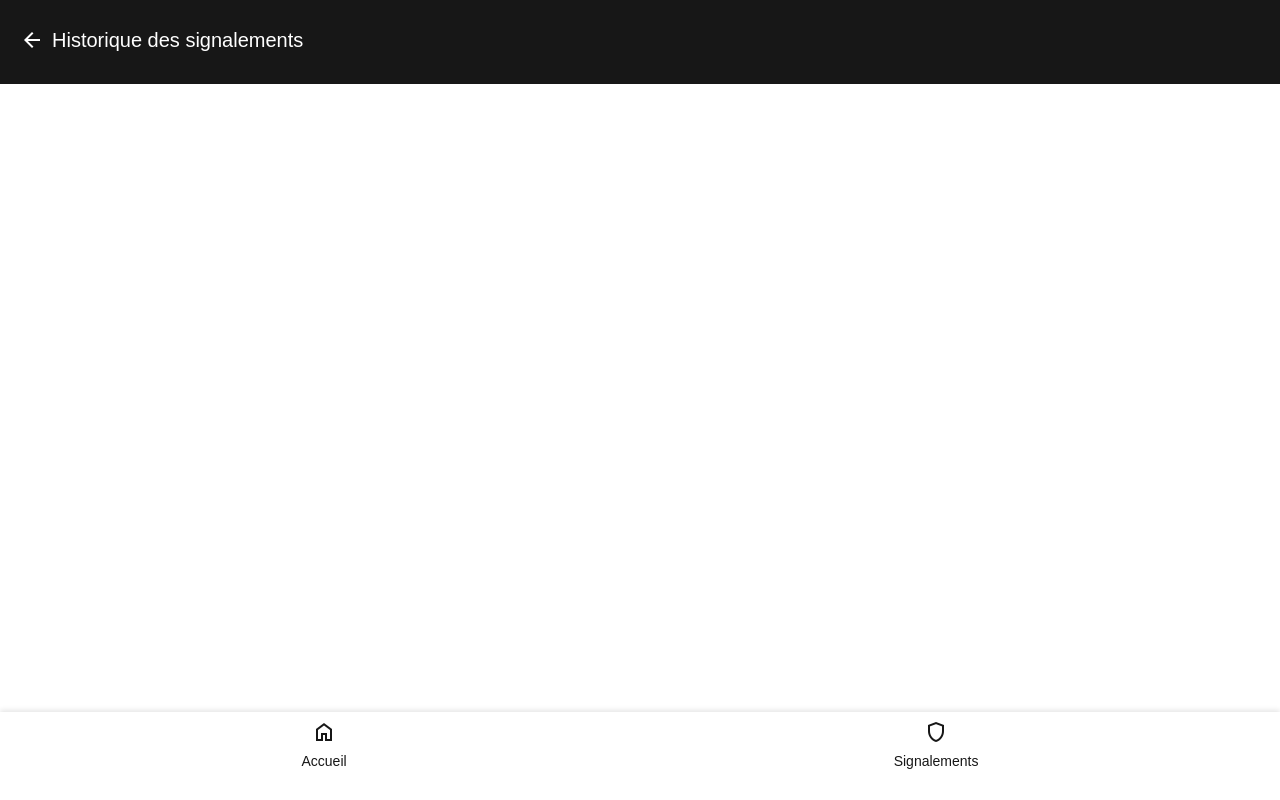
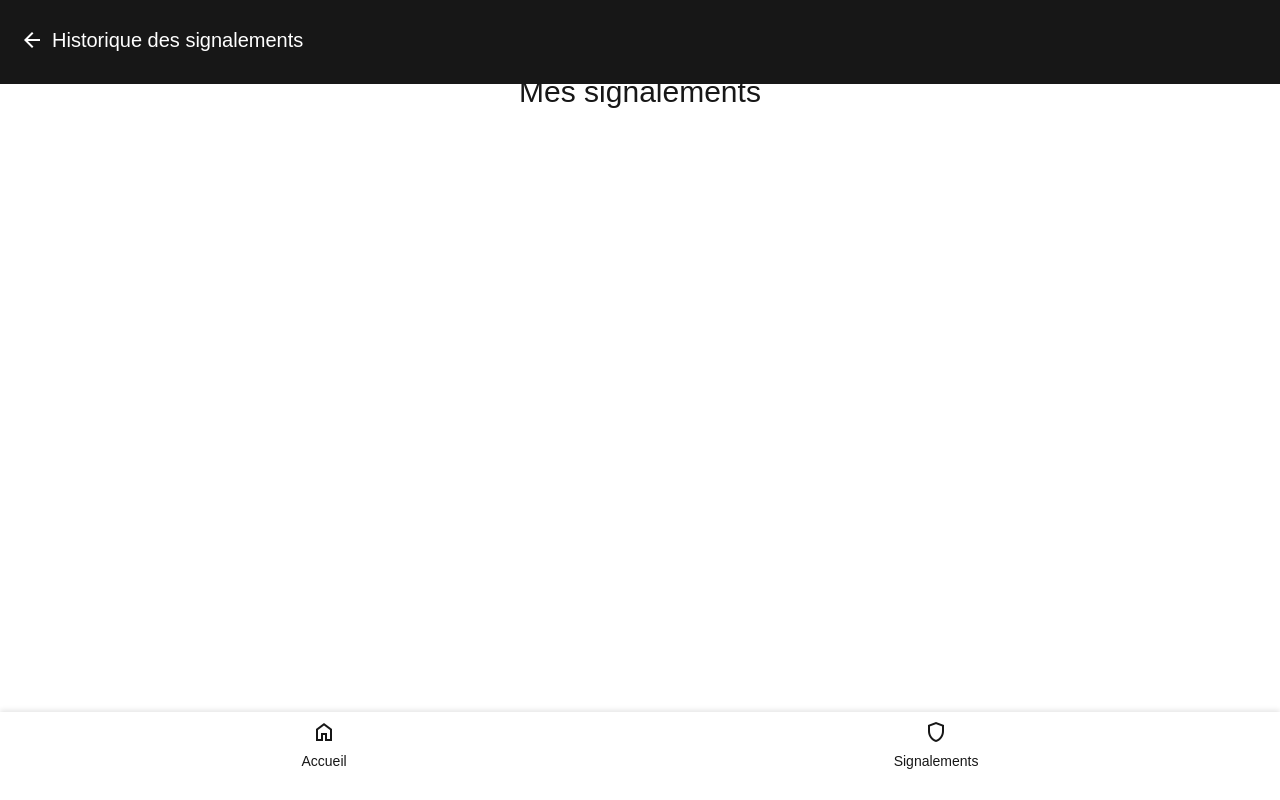
Before and after one commit to DJKFifou/FixMyStreet, a Next.js app: page /user/reports in a window 1280 px wide. Built offline with nearby package versions, Linux system fonts and the light colour scheme; no server answers.

Commit message:
style: Proper title

```diff
--- a/app/user/reports/page.tsx
+++ b/app/user/reports/page.tsx
@@ -4,7 +4,9 @@ const ReportsPage = () => {
   return (
     <div>
       <BackLinkHeader href="/" title="Historique des signalements" />
-      <h1>Signalements</h1>
+      <div className="mt-12">
+        <h1 className="w-full text-center text-3xl leading-10">Mes signalements</h1>
+      </div>
     </div>
   );
 }
```
